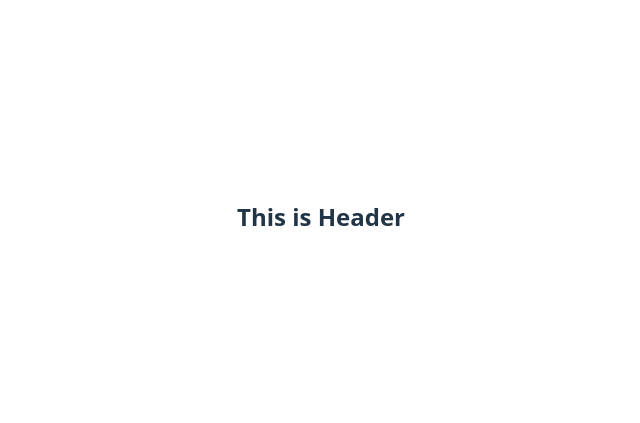
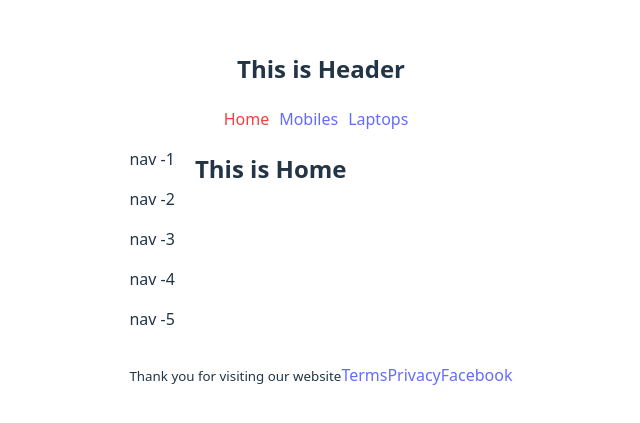
Before and after one commit to Jobaer-Islam/Milestone-8-React-Router, a React (Vite) app in the folder intro-to-react-router/: page / in a window 1280 px wide. Shown: the part 183-606 px from the top of the page, without its empty margins (319-959 px from the left). Built offline with nearby package versions, Linux system fonts and the light colour scheme.

Commit message:
understood Nested Routing , Outlet , Link and NavLink

```diff
--- /dev/null
+++ b/intro-to-react-router/src/components/Footer/Footer.jsx
@@ -0,0 +1,16 @@
+import React from 'react';
+
+const Footer = () => {
+    return (
+        <div>
+            <p>
+                <small>Thank you for visiting our website</small>
+                <a href="/">Terms</a>
+                <a href="/">Privacy</a>
+                <a href="/fb">Facebook</a>
+            </p>
+        </div>
+    );
+};
+
+export default Footer;
--- /dev/null
+++ b/intro-to-react-router/src/components/Header/Header.css
@@ -0,0 +1,3 @@
+nav a{
+    margin-right: 10px;
+}
--- a/intro-to-react-router/src/components/Header/Header.jsx
+++ b/intro-to-react-router/src/components/Header/Header.jsx
@@ -1,9 +1,18 @@
 import React from 'react';
+import {Link, NavLink} from 'react-router';
+import "./Header.css";
 
 const Header = () => {
     return (
         <div>
             <h2>This is Header</h2>
+            <nav>
+
+                <NavLink to="/">Home</NavLink>
+                <NavLink to="/mobiles">Mobiles</NavLink>
+                <NavLink to="/laptops">Laptops</NavLink>
+
+            </nav>
         </div>
     );
 };
--- a/intro-to-react-router/src/components/Laptops/Laptops.jsx
+++ b/intro-to-react-router/src/components/Laptops/Laptops.jsx
@@ -3,7 +3,7 @@
 const Laptops = () => {
     return (
         <div>
-            This is Laptop section.
+            <h2>This is Laptop section.</h2>
         </div>
     );
 };
--- /dev/null
+++ b/intro-to-react-router/src/components/Root/Root.css
@@ -0,0 +1,8 @@
+.root-main{
+    display: flex;
+    gap: 20px;
+}
+
+a.active {
+  color: rgb(239, 64, 64);
+}
--- a/intro-to-react-router/src/components/Root/Root.jsx
+++ b/intro-to-react-router/src/components/Root/Root.jsx
@@ -2,12 +2,20 @@
 import Header from '../Header/Header';
 import { Outlet } from 'react-router';
 import Home from '../Home/Home';
+import Footer from '../Footer/Footer';
+import SideBar from '../SideBar/SideBar';
+import "./Root.css";
 
 const Root = () => {
     return (
         <div>
             <Header></Header>
-            {/* <Home></Home> */}
+            <div className='root-main'>
+                <SideBar></SideBar>
+                <Outlet />
+            </div>
+            <Footer></Footer>
+
         </div>
     );
 };
--- /dev/null
+++ b/intro-to-react-router/src/components/SideBar/SideBar.jsx
@@ -0,0 +1,17 @@
+import React from 'react';
+
+const SideBar = () => {
+    return (
+        <div>
+            <aside>
+                <p>nav -1</p>
+                <p>nav -2</p>
+                <p>nav -3</p>
+                <p>nav -4</p>
+                <p>nav -5</p>
+            </aside>
+        </div>
+    );
+};
+
+export default SideBar;
```
